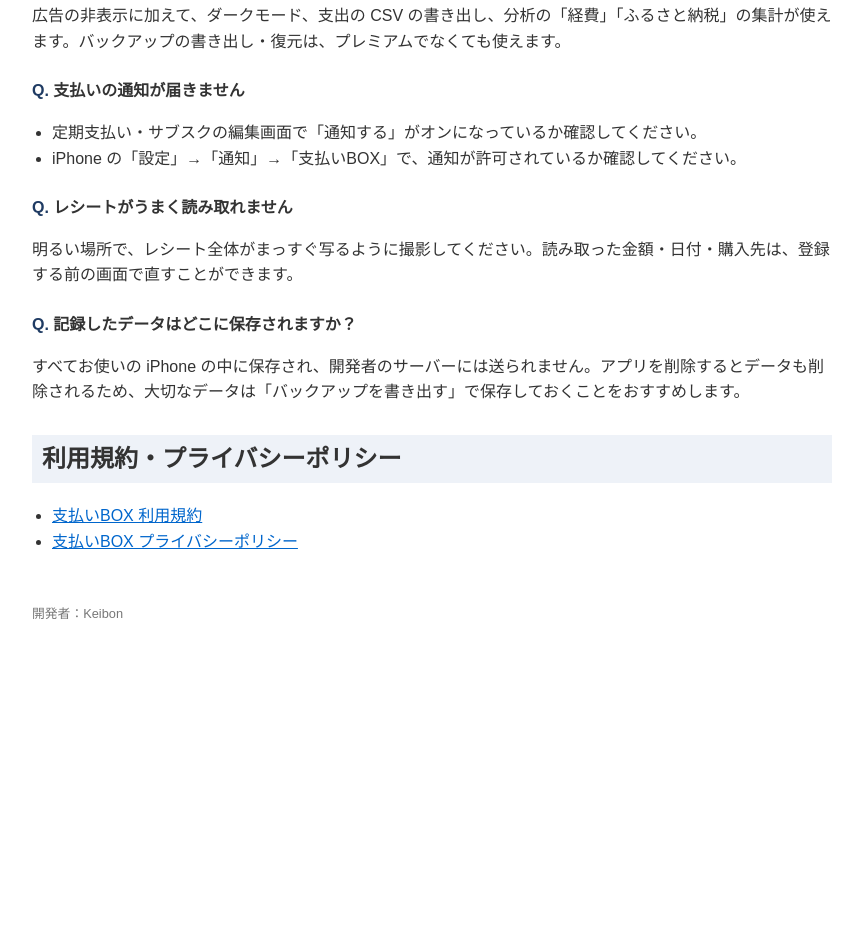
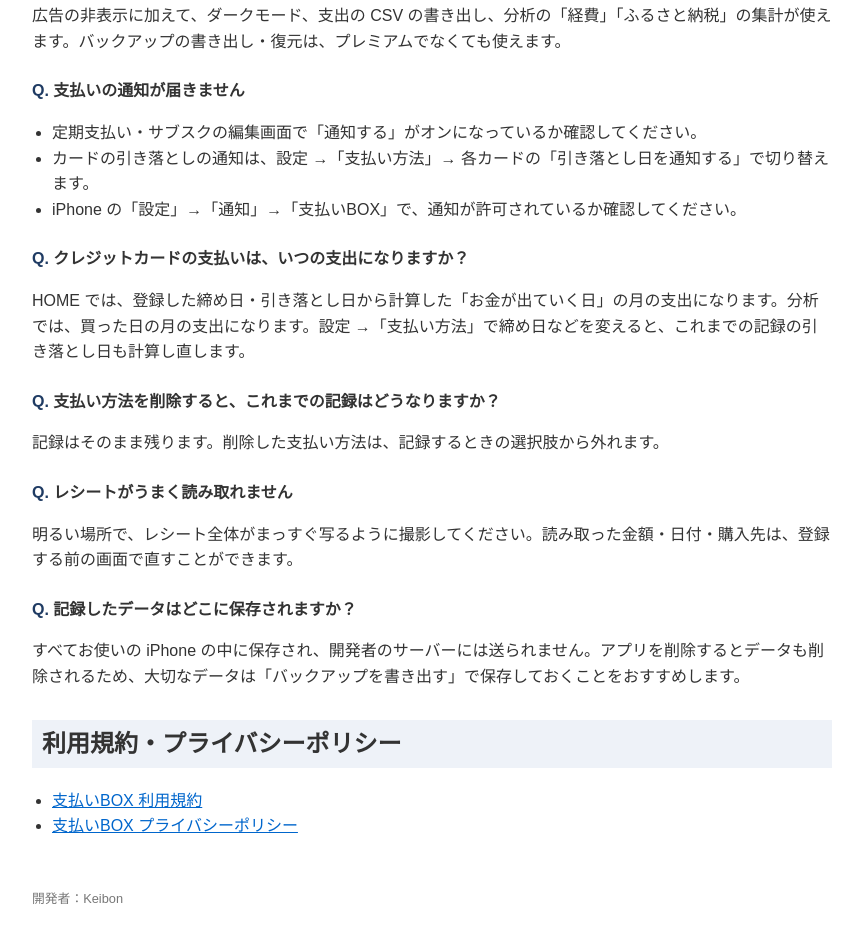
Before and after one commit to KeibonSato/my-app-policy, a plain HTML site: page paymanagement/support.html in a window 1280 px wide. Shown: the part 1119-2061 px from the top of the page, without its empty margins (208-1071 px from the left). Before the commit the page ends 1777 px from the top, so only its background shows below. Drawn offline with Linux system fonts and the light colour scheme.

Commit message:
支払いBOX: サポートページに支払い方法（カードの引き落とし日・削除したとき）の質問を追加
Co-Authored-By: Claude Opus 5.5 <noreply@anthropic.com>

```diff
--- a/paymanagement/support.html
+++ b/paymanagement/support.html
@@ -51,8 +51,15 @@
     <h3>支払いの通知が届きません</h3>
     <ul>
         <li>定期支払い・サブスクの編集画面で「通知する」がオンになっているか確認してください。</li>
+        <li>カードの引き落としの通知は、設定 →「支払い方法」→ 各カードの「引き落とし日を通知する」で切り替えます。</li>
         <li>iPhone の「設定」→「通知」→「支払いBOX」で、通知が許可されているか確認してください。</li>
     </ul>
+
+    <h3>クレジットカードの支払いは、いつの支出になりますか？</h3>
+    <p>HOME では、登録した締め日・引き落とし日から計算した「お金が出ていく日」の月の支出になります。分析では、買った日の月の支出になります。設定 →「支払い方法」で締め日などを変えると、これまでの記録の引き落とし日も計算し直します。</p>
+
+    <h3>支払い方法を削除すると、これまでの記録はどうなりますか？</h3>
+    <p>記録はそのまま残ります。削除した支払い方法は、記録するときの選択肢から外れます。</p>
 
     <h3>レシートがうまく読み取れません</h3>
     <p>明るい場所で、レシート全体がまっすぐ写るように撮影してください。読み取った金額・日付・購入先は、登録する前の画面で直すことができます。</p>
```
